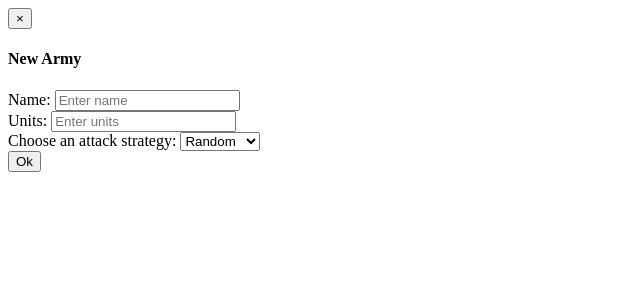
After one commit to waking-eni/esa_battle_sim, a PHP site: page /new_army.php in a window 1280 px wide. The commit adds this page. Shown: the top 300 px of the page, without its empty margins (0-640 px from the left). Run offline with PHP 8.4, Linux system fonts and the light colour scheme.

Commit message:
more frontend and some fixes

```diff
--- a/api/army/create.php
+++ b/api/army/create.php
@@ -24,15 +24,13 @@ $data = json_decode(file_get_contents("php://input"));
 if(
     !empty($data->name) &&
     !empty($data->units) &&
-    !empty($data->attack_strategy) &&
-    !empty($data->battle_id)
+    !empty($data->attack_strategy)
 ){
 
     // set armies property values
     $army->name = $data->name;
     $army->units = $data->units;
     $army->attack_strategy = $data->attack_strategy;
-    $army->battle_id = $data->battle_id;
 
     // create the army
     if($army->create()){
--- a/api/army/read.php
+++ b/api/army/read.php
@@ -37,8 +37,7 @@ if($num>0){
             "id" => $id,
             "name" => $name,
             "units" => $units,
-            "attack_strategy" => $attack_strategy,
-            "battles_id" => $battles_id
+            "attack_strategy" => $attack_strategy
         );
 
         array_push($armies_arr["records"], $army_item);
--- a/api/objects/battle.php
+++ b/api/objects/battle.php
@@ -49,7 +49,8 @@ class Battle{
 
         // execute query
         if($stmt->execute()){
-            return true;
+            $last_id = $this->conn->lastInsertId();
+            return $last_id;
         }
 
         return false;
--- /dev/null
+++ b/new_army.php
@@ -0,0 +1,42 @@
+<div class="modal fade" id="newArmy" tabindex="-1" role="dialog" aria-labelledby="edit-user-modal-label" aria-hidden="true">
+    <div class="modal-dialog">
+
+      <!-- Modal content-->
+      <div class="modal-content">
+
+          <form name="army_form" action="api/army/create.php" method="post" role="form">
+            <div class="modal-header">
+              <button type="button" class="close" data-dismiss="modal">&times;</button>
+              <h4 class="modal-title">New Army</h4>
+            </div>
+            <div class="modal-body">
+                <div class="form-group">
+                      <label for="name">Name:</label>
+                      <input type="text" class="form-control" id="name" placeholder="Enter name">
+                </div>
+
+                <div class="form-group">
+                      <label for="units">Units:</label>
+                      <input type="text" class="form-control" id="units" placeholder="Enter units">
+                </div>
+
+                <div class="form-group">
+                    <label for="attack_strategy">Choose an attack strategy:</label>
+                        <select name="attack_strategy" id="attack_strategy" form="army_form">
+                        <option value="random">Random</option>
+                        <option value="weakest">Weakest</option>
+                        <option value="strongest">Strongest</option>
+                        </select>
+                </div>
+            </div>
+
+            <div class="modal-footer">
+                <input id="submit" name="submit" type="submit" value="Ok" class="btn btn-warning">
+            </div>
+
+          </form>
+
+      </div>
+
+    </div>
+</div>
```
Also changed, not shown: api/battle/create.php (+3 -22 lines), api/objects/army.php (+1 -20 lines), battle_simulator.php (+8 -8 lines), index.php (+27 -0 lines).
